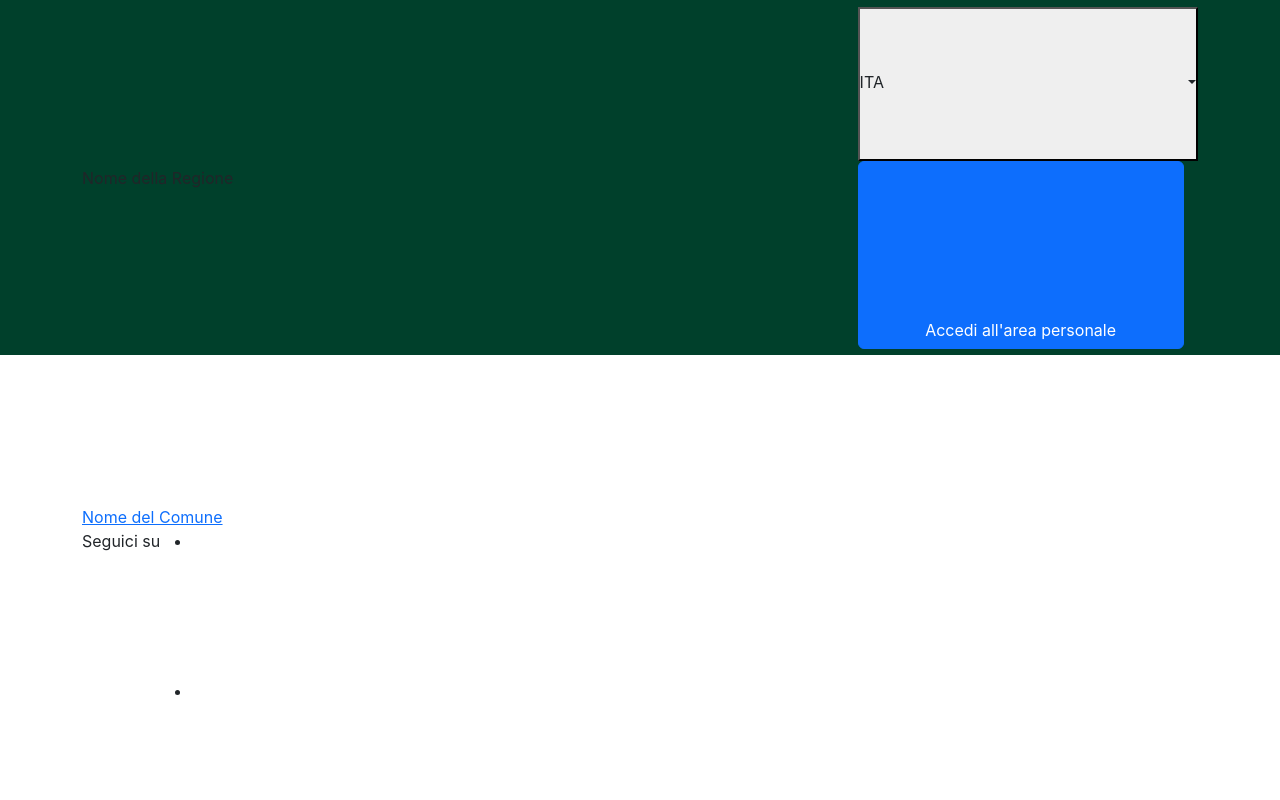
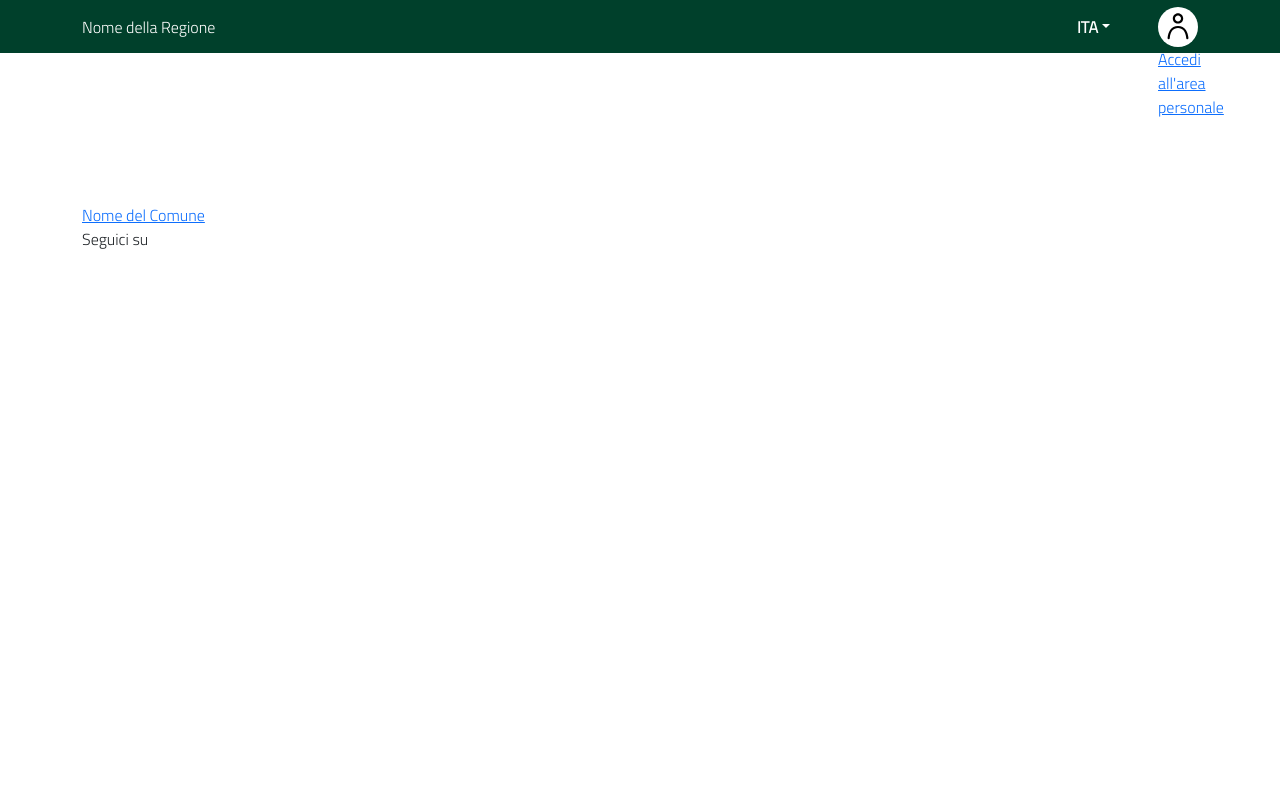
Before and after one commit to dininni8319/portale_cnf, a React (Create React App) app in the folder client/: page / in a window 1280 px wide. Shown: the top 800 px of the page. Built offline with nearby package versions, Linux system fonts and the light colour scheme.

Commit message:
frontend implementation navbar, form for the scheduling appointements

```diff
--- a/client/package.json
+++ b/client/package.json
@@ -3,6 +3,10 @@
   "version": "0.1.0",
   "private": true,
   "dependencies": {
+    "@fortawesome/fontawesome-svg-core": "^6.2.1",
+    "@fortawesome/free-regular-svg-icons": "^6.2.1",
+    "@fortawesome/free-solid-svg-icons": "^6.2.1",
+    "@fortawesome/react-fontawesome": "^0.2.0",
     "@testing-library/jest-dom": "^5.16.5",
     "@testing-library/react": "^13.4.0",
     "@testing-library/user-event": "^13.5.0",
--- a/client/src/components/UI/Header/index.js
+++ b/client/src/components/UI/Header/index.js
@@ -1,28 +1,29 @@
-import './style.css';
+import { faUser} from "@fortawesome/free-solid-svg-icons";
+import { FontAwesomeIcon } from "@fortawesome/react-fontawesome";
+import classes from './style.module.css';
+import UserLogin from "../../../svgs/user-login.svg";
 
 const Header = () => {
   return (
-    <header className="it-header-wrapper" data-bs-target="#header-nav-wrapper">
-            <div className="it-header-slim-wrapper">
+    <header className={`${classes['it-header-height']}${classes['it-header-wrapper']}`} data-bs-target="#header-nav-wrapper">
+            <div className={classes['it-header-slim-wrapper']}>
               <div className="container">
                 <div className="row">
                   <div className="col-12">
-                    <div className="it-header-slim-wrapper-content">
-                      <a className="d-lg-block navbar-brand" target="_blank" href="#" aria-label="Vai al portale {Nome della Regione} - link esterno - apertura nuova scheda" title="Vai al portale {Nome della Regione}">Nome della Regione</a>
-                      <div className="it-header-slim-right-zone" role="navigation">
-                        <div className="nav-item dropdown">
-                          <button type="button" className="nav-link dropdown-toggle" data-bs-toggle="dropdown" aria-expanded="false" aria-controls="languages" aria-haspopup="true">
+                    <div className={classes['it-header-slim-wrapper-content']}>
+                      <a className="d-lg-block navbar-brand text-white" target="_blank" href="#" aria-label="Vai al portale {Nome della Regione} - link esterno - apertura nuova scheda" title="Vai al portale {Nome della Regione}">Nome della Regione</a>
+                      <div className={classes["it-header-slim-right-zone"]} role="navigation">
+                        <div className={`nav-item dropdown px-5`}>
+                          <button type="button" className={`nav-link dropdown-toggle bg-transparent text-white fw-bold ${classes.btnSelect}`} data-bs-toggle="dropdown" aria-expanded="false" aria-controls="languages" aria-haspopup="true">
                             <span className="visually-hidden">Lingua attiva:</span>
                             <span>ITA</span>
-                            <svg className="icon">
-                              <use href="../assets/bootstrap-italia/dist/svg/sprites.svg#it-expand"></use>
-                            </svg>
+
                           </button>
                           <div className="dropdown-menu">
                             <div className="row">
                               <div className="col-12">
-                                <div className="link-list-wrapper">
-                                  <ul className="link-list">
+                                <div className={classes["link-list-wrapper"]}>
+                                  <ul className={classes["link-list"]}>
                                     <li><a className="dropdown-item list-item" href="#"><span>ITA <span className="visually-hidden">selezionata</span></span></a></li>
                                     <li><a className="dropdown-item list-item" href="#"><span>ENG</span></a></li>
                                   </ul>
@@ -31,11 +32,9 @@ const Header = () => {
                             </div>
                           </div>
                         </div>
-                          <a className="btn btn-primary btn-icon btn-full" href="#" data-element="personal-area-login">
+                          <a className={`bg-white ${classes['it-aria-personale-btn']}`} href="#" data-element="personal-area-login">
                             <span className="rounded-icon" aria-hidden="true">
-                              <svg className="icon icon-primary">
-                                {/* <use xlink:href="../assets/bootstrap-italia/dist/svg/sprites.svg#it-user"></use> */}
-                              </svg>
+                              <img src={UserLogin} alt='user login' className={classes["it-icon-area-riservata"]} />
                             </span>
                             <span className="d-none d-lg-block">Accedi all'area personale</span>
                           </a>
--- a/client/src/components/UI/Header/style.css
+++ /dev/null
@@ -1,14 +0,0 @@
-.it-header-slim-wrapper {
-  background: #00402b;
-  padding: 6.5px 18px;
-}
-.it-header-wrapper {
-  position: relative;
-  z-index: 5;
-}
-
-.it-header-slim-wrapper .it-header-slim-wrapper-content {
-  display: flex;
-  justify-content: space-between;
-  align-items: center;
-}
--- /dev/null
+++ b/client/src/components/UI/Header/style.module.css
@@ -0,0 +1,68 @@
+.it-header-height {
+  height: 6vh;
+  width: 100vw;
+}
+
+.it-header-wrapper {
+  position: relative;
+  z-index: 5;
+}
+.it-header-slim-wrapper {
+  background: #00402b;
+  padding: 6.5px 18px;
+}
+
+.it-header-slim-wrapper .it-header-slim-wrapper-content {
+  display: flex;
+  justify-content: space-between;
+  align-items: center;
+}
+
+.it-header-slim-right-zone {
+  display: flex;
+  align-items: center;
+  align-self: flex-start;
+}
+
+.nav-item.dropdown button {
+  display: flex;
+  align-items: center;
+  background-color: transparent;
+  color: #fff;
+  font-size: .875rem;
+}
+
+.link-list {
+  margin-bottom: 0;
+}
+
+.link-list-wrapper ul {
+  padding: 0;
+  list-style-type: none;
+}
+
+.it-dropdown-language {
+  fill: #fff;
+  width: 18px;
+  height: 18px;
+  margin-left: 4px;
+  transition: all .3s;
+  transform-origin: center;
+}
+
+.btnSelect {
+  background: none;
+  border: none;
+  cursor: pointer;
+}
+
+.it-aria-personale-btn {
+  width: 40px;
+  height: 40px;
+  border-radius: 50%;
+}
+
+.it-icon-area-riservata {
+  color: #00402b;
+
+}
--- a/client/src/components/UI/Navbar/index.js
+++ b/client/src/components/UI/Navbar/index.js
@@ -1,24 +1,25 @@
+import classes from './style.module.css';
 
 const Navbar = () => {
   return (
-    <div className="it-nav-wrapper">
-    <div className="it-header-center-wrapper">
+    <div className={classes["it-nav-wrapper"]}>
+    <div className={classes["it-header-center-wrapper"]}>
       <div className="container">
         <div className="row">
           <div className="col-12">
-            <div className="it-header-center-content-wrapper">
+            <div className={classes["it-header-center-content-wrapper"]}>
               <div className="it-brand-wrapper">
                 <a href="#" title="Vai alla homepage">
                   <svg className="icon" aria-hidden="true">
                     {/* <use href="../assets/bootstrap-italia/dist/svg/sprites.svg#it-pa"></use> */}
                   </svg>
-                  <div className="it-brand-text">
+                  <div className={classes["it-brand-text"]}>
                     <div className="it-brand-title">Nome del Comune</div>
                   </div>
                 </a>
               </div>
-              <div className="it-right-zone">
-                <div className="it-socials d-none d-lg-flex">
+              <div className={classes["it-right-zone"]}>
+                <div className={`${classes['it-socials']} d-none d-lg-flex`}>
                   <span>Seguici su</span>
                   <ul>
                     <li>
@@ -79,7 +80,7 @@ const Navbar = () => {
         </div>
       </div>
     </div>
-    <div className="it-header-navbar-wrapper" id="header-nav-wrapper">
+    <div className={classes["it-header-navbar-wrapper"]} id="header-nav-wrapper">
       <div className="container">
         <div className="row">
           <div className="col-12">
@@ -105,8 +106,8 @@ const Navbar = () => {
                     <svg className="icon" aria-hidden="true">
                       {/* {/* <use href="../assets/bootstrap-italia/dist/svg/sprites.svg#it-pa"></use> */}
                     </svg>
-                    <div className="it-brand-text">
-                      <div className="it-brand-title">Nome del Comune</div>
+                    <div className={classes["it-brand-text"]}>
+                      <div className={classes["it-brand-title"]}>Nome del Comune</div>
                     </div>
                   </a>
                   <ul className="navbar-nav" data-element="main-navigation">
@@ -147,7 +148,7 @@ const Navbar = () => {
                       </a>
                     </li>
                   </ul>
-                  <div className="it-socials">
+                  <div className={classes["it-socials"]}>
                     <span>Seguici su</span>
                     <ul>
                       <li>
--- /dev/null
+++ b/client/src/components/UI/Navbar/style.module.css
@@ -0,0 +1,13 @@
+.navbar .navbar-collapsable .menu-wrapper {
+  background: #fff;
+  position: absolute;
+  top: 0;
+  bottom: 0;
+  right: 48px;
+  left: 0;
+  pointer-events: all;
+  overflow-y: auto;
+  transform: translateX(-100%);
+  transition: all .2s cubic-bezier(.29,.85,.5,.99);
+  z-index: 5;
+}
--- a/client/src/index.css
+++ b/client/src/index.css
@@ -1,10 +1,13 @@
+@import url('https://fonts.googleapis.com/css2?family=Titillium+Web:wght@300&display=swap');
 body {
   margin: 0;
-  font-family: -apple-system, BlinkMacSystemFont, 'Segoe UI', 'Roboto', 'Oxygen',
-    'Ubuntu', 'Cantarell', 'Fira Sans', 'Droid Sans', 'Helvetica Neue',
-    sans-serif;
+  font-family: 'Titillium Web', sans-serif;
   -webkit-font-smoothing: antialiased;
   -moz-osx-font-smoothing: grayscale;
+}
+
+ul {
+  list-style: none;
 }
 
 code {
```
Also changed, not shown: client/src/components/UI/FormEvents/index.js (added, +40 -0 lines), client/src/components/UI/FormEvents/style.modue.css (added), client/src/svgs/user-login.svg (added), 1 other file (tests, documents, lock files or other folders).
